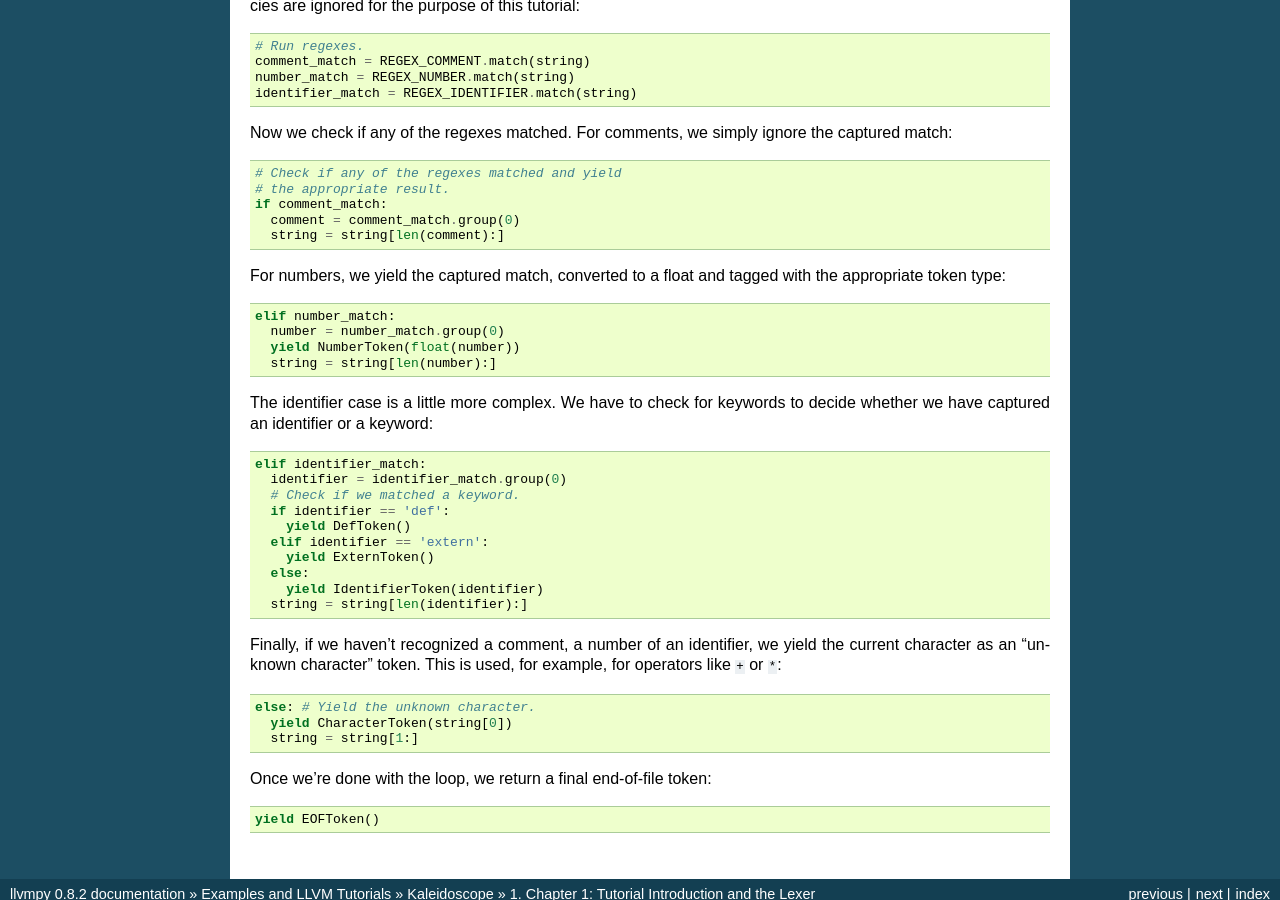
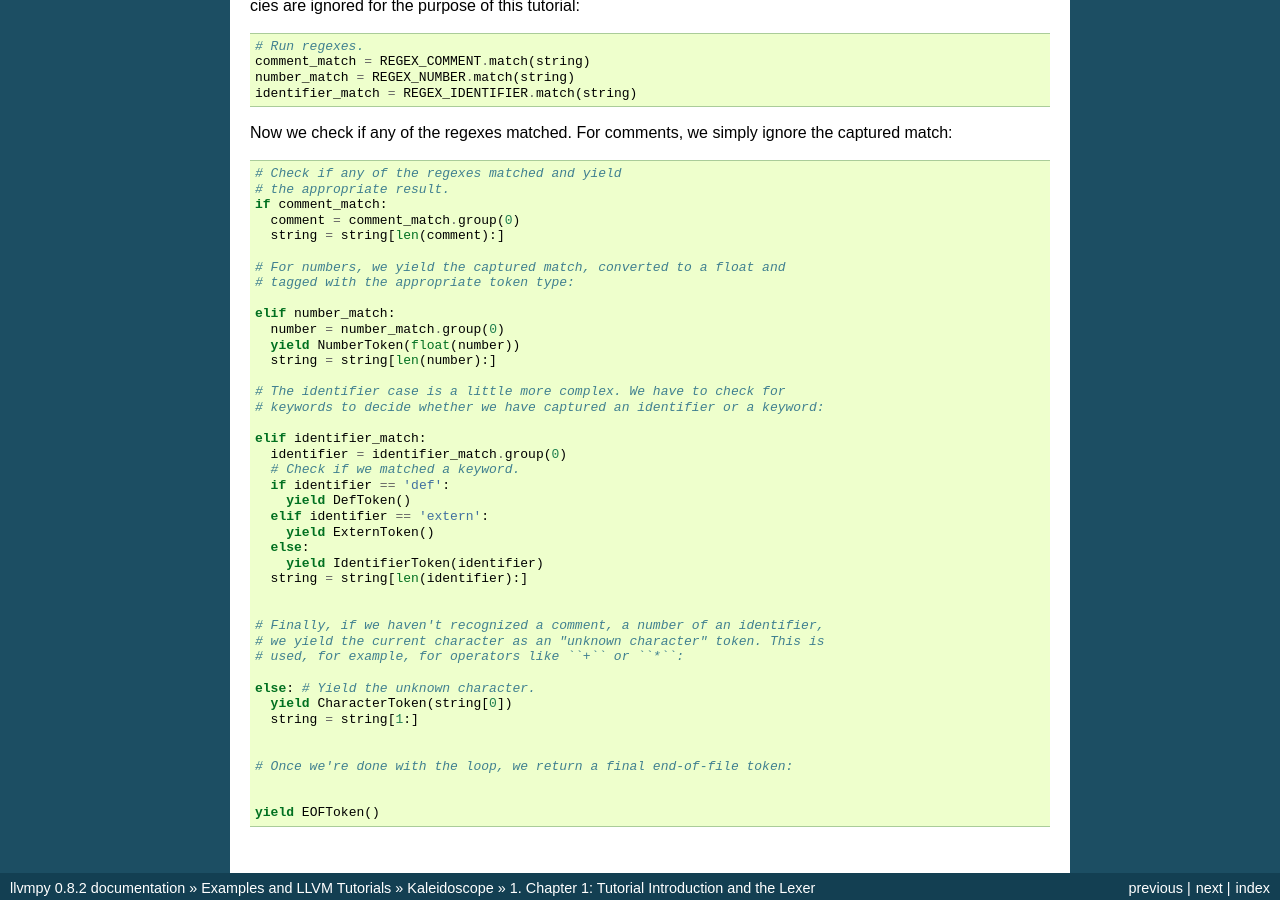
Before and after one commit to llvmpy/llvmpy, a Sphinx documentation site: the page built from docs/source/doc/kaleidoscope/PythonLangImpl1.rst, in a window 1280 px wide and 900 px high, scrolled down 3136 px. Built offline with Sphinx 7.4.7, drawn with Linux system fonts in a browser that asks for light colours.

Commit message:
Additional doc fixes.

```diff
--- a/docs/source/doc/kaleidoscope/PythonLangImpl1.rst
+++ b/docs/source/doc/kaleidoscope/PythonLangImpl1.rst
@@ -267,54 +267,45 @@ ignore the captured match:
 
 .. code-block:: python
 
-    # Check if any of the regexes matched and yield
-    # the appropriate result.
-    if comment_match:
-      comment = comment_match.group(0)
-      string = string[len(comment):]
+  # Check if any of the regexes matched and yield
+  # the appropriate result.
+  if comment_match:
+    comment = comment_match.group(0)
+    string = string[len(comment):]
 
-For numbers, we yield the captured match, converted to a float and
-tagged with the appropriate token type:
+  # For numbers, we yield the captured match, converted to a float and
+  # tagged with the appropriate token type:
 
-.. code-block:: python
+  elif number_match:
+    number = number_match.group(0)
+    yield NumberToken(float(number))
+    string = string[len(number):]
 
-    elif number_match:
-      number = number_match.group(0)
-      yield NumberToken(float(number))
-      string = string[len(number):]
+  # The identifier case is a little more complex. We have to check for
+  # keywords to decide whether we have captured an identifier or a keyword:
 
-The identifier case is a little more complex. We have to check for
-keywords to decide whether we have captured an identifier or a keyword:
-
-.. code-block:: python
-
-    elif identifier_match:
-      identifier = identifier_match.group(0)
-      # Check if we matched a keyword.
-      if identifier == 'def':
-        yield DefToken()
-      elif identifier == 'extern':
-        yield ExternToken()
-      else:
-        yield IdentifierToken(identifier)
-      string = string[len(identifier):]
+  elif identifier_match:
+    identifier = identifier_match.group(0)
+    # Check if we matched a keyword.
+    if identifier == 'def':
+      yield DefToken()
+    elif identifier == 'extern':
+      yield ExternToken()
+    else:
+      yield IdentifierToken(identifier)
+    string = string[len(identifier):]
 
 
-Finally, if we haven't recognized a comment, a number of an identifier,
-we yield the current character as an "unknown character" token. This is
-used, for example, for operators like ``+`` or ``*``:
+  # Finally, if we haven't recognized a comment, a number of an identifier,
+  # we yield the current character as an "unknown character" token. This is
+  # used, for example, for operators like ``+`` or ``*``:
+
+  else: # Yield the unknown character.
+    yield CharacterToken(string[0])
+    string = string[1:]
 
 
-.. code-block:: python
-
-    else: # Yield the unknown character.
-      yield CharacterToken(string[0])
-      string = string[1:]
+  # Once we're done with the loop, we return a final end-of-file token:
 
 
-Once we're done with the loop, we return a final end-of-file token:
-
-
-.. code-block:: python
-
-    yield EOFToken()
+  yield EOFToken()
--- a/docs/source/doc/kaleidoscope/PythonLangImpl3.rst
+++ b/docs/source/doc/kaleidoscope/PythonLangImpl3.rst
@@ -688,8 +688,8 @@ Lexer
          return not self == other
 
       # Regular expressions that tokens and comments of our language.
-      REGEX_NUMBER = re.compile('[0-9]+(?:.[0-9]+)?')
-      REGEX_IDENTIFIER = re.compile('[a-zA-Z][a-zA-Z0-9]\ *')
+      REGEX_NUMBER = re.compile('[0-9]+(?:\.[0-9]+)?')
+      REGEX_IDENTIFIER = re.compile('[a-zA-Z][a-zA-Z0-9]*')
       REGEX_COMMENT = re.compile('#.*')
 
       def Tokenize(string):
--- a/docs/source/doc/kaleidoscope/PythonLangImpl4.rst
+++ b/docs/source/doc/kaleidoscope/PythonLangImpl4.rst
@@ -512,8 +512,8 @@ Lexer
          return not self == other
 
    # Regular expressions that tokens and comments of our language.
-   REGEX_NUMBER = re.compile('[0-9]+(?:.[0-9]+)?')
-   REGEX_IDENTIFIER = re.compile('[a-zA-Z][a-zA-Z0-9]\ *')
+   REGEX_NUMBER = re.compile('[0-9]+(?:\.[0-9]+)?')
+   REGEX_IDENTIFIER = re.compile('[a-zA-Z][a-zA-Z0-9]*')
    REGEX_COMMENT = re.compile('#.*')
 
    def Tokenize(string):
--- a/docs/source/doc/kaleidoscope/PythonLangImpl5.rst
+++ b/docs/source/doc/kaleidoscope/PythonLangImpl5.rst
@@ -909,8 +909,8 @@ Lexer
          return not self == other
 
    # Regular expressions that tokens and comments of our language.
-   REGEX_NUMBER = re.compile('[0-9]+(?:.[0-9]+)?')
-   REGEX_IDENTIFIER = re.compile('[a-zA-Z][a-zA-Z0-9]\ *')
+   REGEX_NUMBER = re.compile('[0-9]+(?:\.[0-9]+)?')
+   REGEX_IDENTIFIER = re.compile('[a-zA-Z][a-zA-Z0-9]*')
    REGEX_COMMENT = re.compile('#.*')
 
    def Tokenize(string):
```
Also changed, not shown: docs/source/doc/kaleidoscope/PythonLangImpl6.rst (+132 -97 lines).
